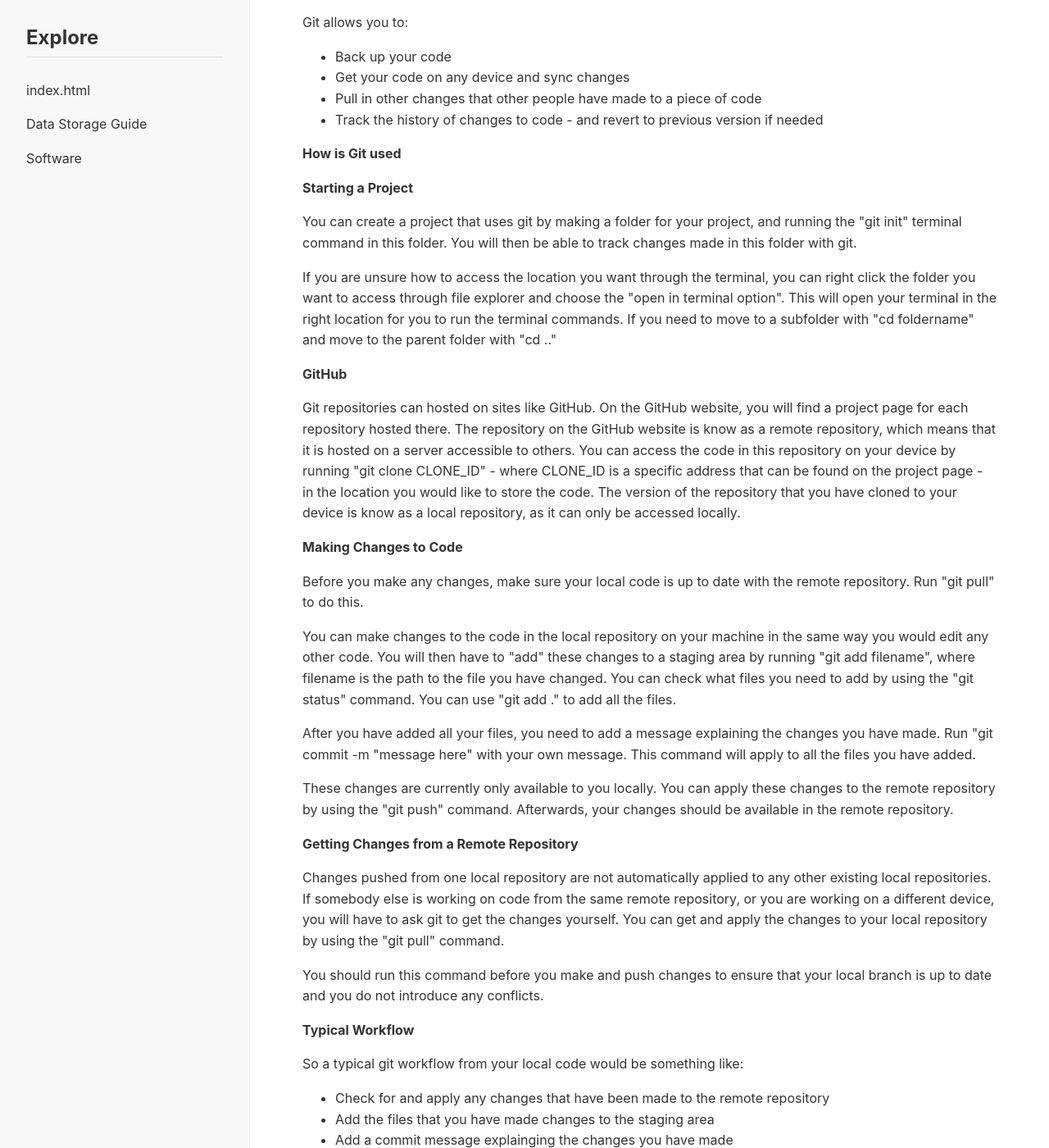
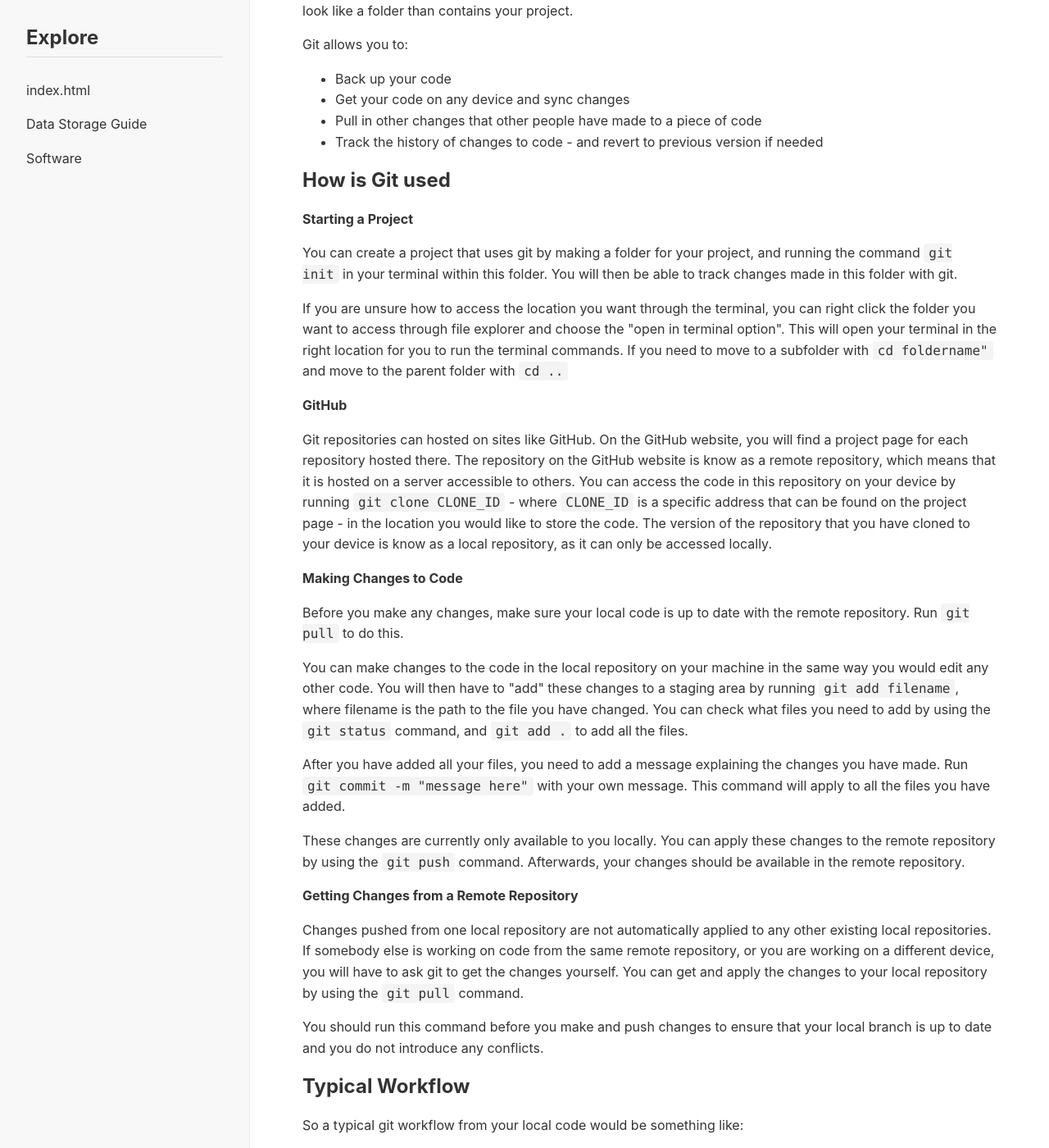
Before and after one commit to Applied-Materials-Technology/data-storage-guide, a Jekyll site: the page built from base/git_guide.html, in a window 1280 px wide and 1400 px high, scrolled down 245 px. Shown: the whole window at 82% size. Built offline with Jekyll 4.4.1, drawn with Linux system fonts in a browser that asks for light colours.

Commit message:
added code tags

```diff
--- a/base/git_guide.html
+++ b/base/git_guide.html
@@ -4,7 +4,7 @@ title: Software
 ---
 
 <div class="content">
-    <h><b>What is Git</b></h>
+    <h2><b>What is Git</b></h2>
     <p>Git allows you to version control your code.
         This code will be stored in a git repository.
         On your device, this will look like a folder than contains your project.
@@ -20,18 +20,19 @@ title: Software
 
     </p>
 
-    <h><b>How is Git used</b></h>
+    <h2><b>How is Git used</b></h2>
 
     <p><b>Starting a Project</b></p>
-    <p>You can create a project that uses git by making a folder for your project, and running the
-        "git init" terminal command in this folder.
-        You will then be able to track changes made in this folder with git.
+    <p>You can create a project that uses git by making a folder for your project, and running the command
+        <code>git init</code> in your terminal within this folder. You will then be able to track changes made in this
+        folder with git.
     </p>
 
     <p>If you are unsure how to access the location you want through the terminal, you can right click
         the folder you want to access through file explorer and choose the "open in terminal option".
         This will open your terminal in the right location for you to run the terminal commands.
-        If you need to move to a subfolder with "cd foldername" and move to the parent folder with "cd .."
+        If you need to move to a subfolder with <code>cd foldername"</code> and move to the parent
+        folder with <code>cd ..</code>
     </p>
 
     <p><b>GitHub</b></p>
@@ -40,30 +41,31 @@ title: Software
         On the GitHub website, you will find a project page for each repository hosted there.
         The repository on the GitHub website is know as a remote repository, which means that it is
         hosted on a server accessible to others. You can access the code in this repository on your device
-        by running "git clone CLONE_ID" - where CLONE_ID is a specific address that can be found on the project
-        page - in the location you would like to store the code. The version of the repository that you have
-        cloned to your device is know as a local repository, as it can only be accessed locally.
+        by running <code>git clone CLONE_ID</code> - where <code>CLONE_ID</code> is a specific address that
+        can be found on the project page - in the location you would like to store the code. The version of
+        the repository that you have cloned to your device is know as a local repository, as it can only be
+        accessed locally.
     </p>
 
     <p><b>Making Changes to Code</b></p>
 
     <p>Before you make any changes, make sure your local code is up to date with the remote repository.
-        Run "git pull" to do this.
+        Run <code>git pull</code> to do this.
     </p>
 
     <p>You can make changes to the code in the local repository on your machine in the same way you would edit
-        any other code. You will then have to "add" these changes to a staging area by running "git add filename",
+        any other code. You will then have to "add" these changes to a staging area by running <code>git add filename</code>,
         where filename is the path to the file you have changed. You can check what files you need to add by
-        using the "git status" command. You can use "git add ." to add all the files.
+        using the <code>git status</code> command, and <code>git add .</code> to add all the files.
     </p>
 
     <p>After you have added all your files, you need to add a message explaining the changes you have made.
-        Run "git commit -m "message here" with your own message. This command will apply to all the files you have
-        added.
+        Run <code>git commit -m "message here"</code> with your own message. This command will apply to all
+        the files you have added.
     </p>
 
     <p>These changes are currently only available to you locally. You can apply these changes to the remote repository
-        by using the "git push" command. Afterwards, your changes should be available in the remote repository.
+        by using the <code>git push</code> command. Afterwards, your changes should be available in the remote repository.
     </p>
 
     <p><b>Getting Changes from a Remote Repository</b></p>
@@ -71,14 +73,14 @@ title: Software
     <p>Changes pushed from one local repository are not automatically applied to any other existing local repositories.
         If somebody else is working on code from the same remote repository, or you are working on a different device,
         you will have to ask git to get the changes yourself. You can get and apply the changes to your local repository
-        by using the "git pull" command.
+        by using the <code>git pull</code> command.
     </p>
 
     <p>You should run this command before you make and push changes to ensure that your local branch is up to date
         and you do not introduce any conflicts.
     </p>
 
-    <p><b>Typical Workflow</b></p>
+    <h2><b>Typical Workflow</b></h2>
 
     <p>So a typical git workflow from your local code would be something like:
     <ul>
@@ -91,10 +93,10 @@ title: Software
 
     <p>Or, in translated into commands:
     <ul>
-        <li>git pull</li>
-        <li>git add filename</li>
-        <li>git commit -m "my commit message"</li>
-        <li>git push</li>
+        <li><code>git pull</code></li>
+        <li><code>git add filename</code></li>
+        <li><code>git commit -m "my commit message"</code></li>
+        <li><code>git push</code></li>
     </ul>
     </p>
 
```
